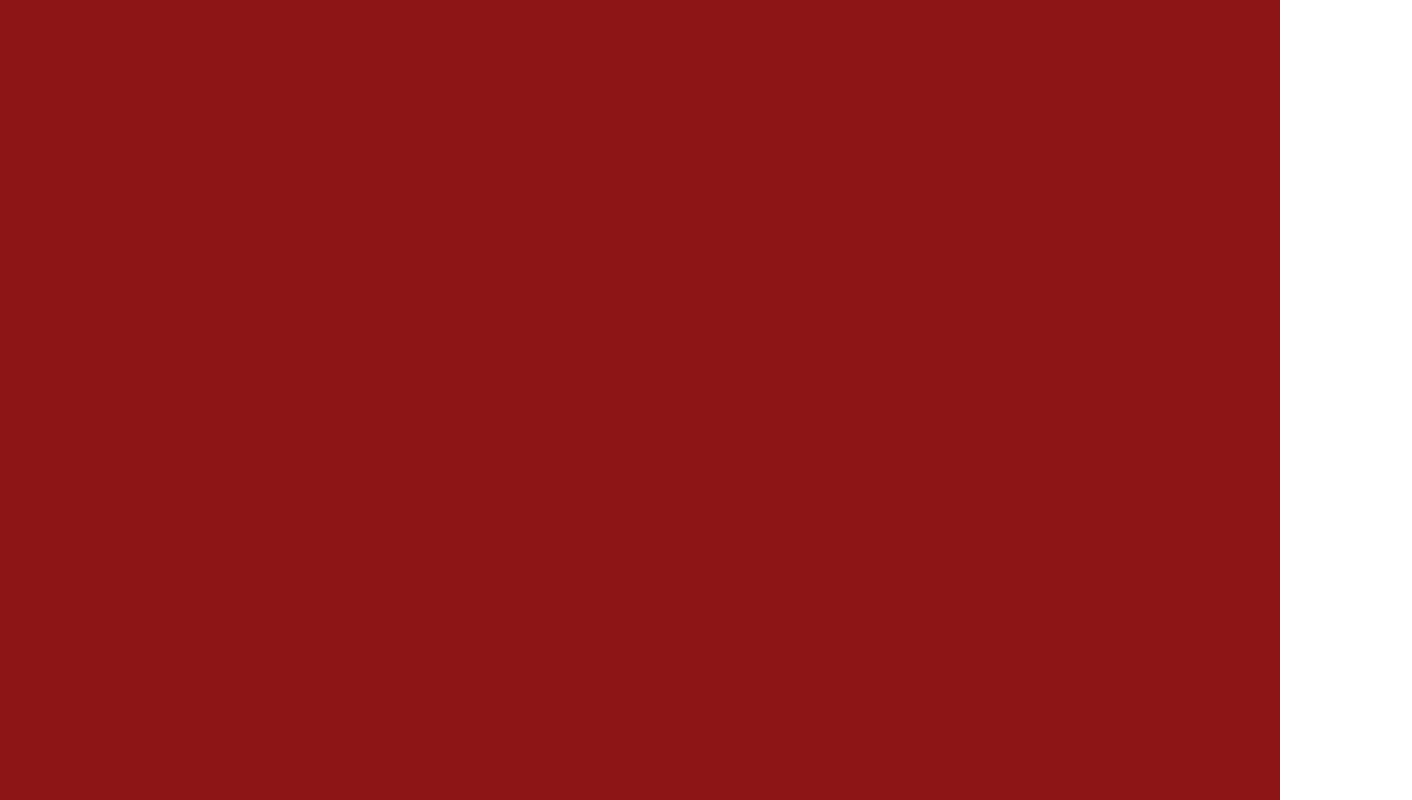
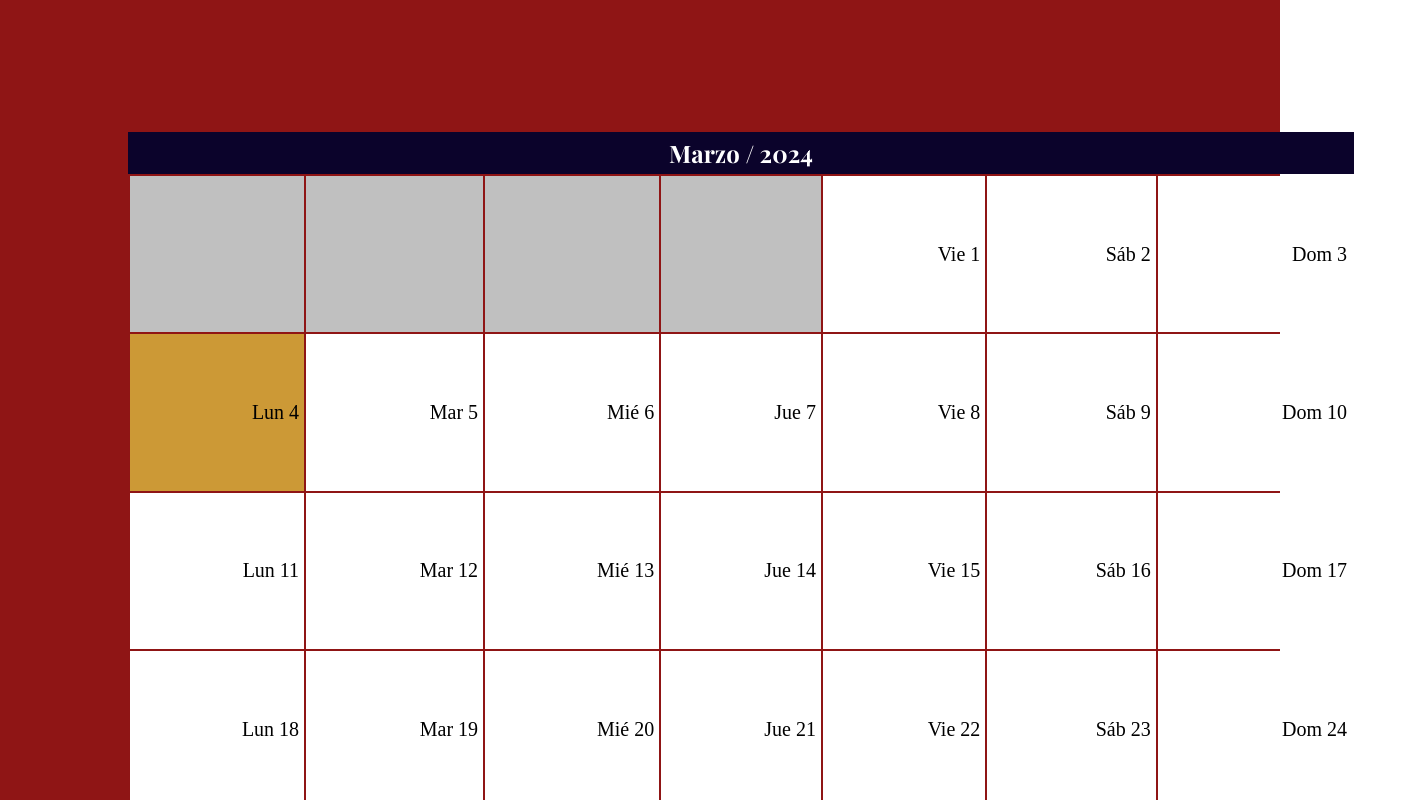
Before and after one commit to GGSZGZ/TeatroVue, a Vue app: page / in a window 1280 px wide. Shown: the part 2860-3660 px from the top of the page, 1412 px wide, since content can reach past the window. Built offline with nearby package versions, Linux system fonts and the light colour scheme.

Commit message:
Calendar added

```diff
--- a/src/components/CardItem.vue
+++ b/src/components/CardItem.vue
@@ -9,7 +9,7 @@ import "../assets/main.css";
         sinopsis?:string
         asientos?:string[]
     }>()
-    console.log(props);
+
 </script>
 <template>
 
--- a/src/components/FooterItem.vue
+++ b/src/components/FooterItem.vue
@@ -68,6 +68,7 @@
     font-size: 28px;
     color: #5d5a88;
     font-family: "Playfair Display";
+    margin-left: 180px;
 }
 .Container{
     display: flex;
--- a/src/views/HomeView.vue
+++ b/src/views/HomeView.vue
@@ -1,7 +1,7 @@
 <script setup lang="ts">
 
 import CardItem from '../components/CardItem.vue';
-
+import { onMounted } from 'vue';
 
 let obras=[
 {
@@ -116,6 +116,63 @@ let obras=[
 
    let obras1=obras.filter(obra => [7, 10, 11, 12, 8, 9].includes(obra.idObra));
    let obras2=obras.filter(obra => ![7, 10, 11, 12, 8, 9].includes(obra.idObra));
+
+   let actual = new Date();
+  let year = actual.getFullYear();
+  let month = actual.getMonth() + 1;
+  onMounted(() => {
+  mostrarCalendario(year, month);
+  });
+
+  function mostrarCalendario(year : number, month:number) {
+    var now = new Date(year, month - 1, 1);
+    var ultimoDiaMes = new Date(year, month, 0).getDate();
+    var primerDiaSemana = now.getDay() === 0 ? 7 : now.getDay();
+
+    var dia = 0;
+    var resultado = "<tr bgcolor='silver'>";
+
+    var last_cell = primerDiaSemana + ultimoDiaMes;
+
+    // Nombres de los días de la semana
+    var diasSemana = ["Dom", "Lun", "Mar", "Mié", "Jue", "Vie", "Sáb"];
+
+    for (var i = 1; i <= 42; i++) {
+      if (i === primerDiaSemana) {
+        dia = 1;
+      }
+
+      if (i < primerDiaSemana || i >= last_cell) {
+        resultado += "<td>&nbsp;</td>";
+      } else {
+
+
+        // const obraAleatoria=listadoRespuesta[Math.round(Math.random()*10+1)];
+        var fecha = new Date(year, month - 1, dia);
+        var nombreDia = diasSemana[fecha.getDay()];
+        if (dia === actual.getDate() && month === actual.getMonth() + 1 && year === actual.getFullYear())
+        resultado += "<td class='hoy' style='text-align: right; padding: 2px 5px; background-color: var(--color-darkgoldenrod); font-size: var(--font-size-xl); font-family: var(--font-gentium-basic);' onmouseover='this.style.backgroundColor=\"var(--color-goldenrod)\"' onmouseout='this.style.backgroundColor=\"var(--color-darkgoldenrod)\"'>" + nombreDia + " " + dia + " " + "</td>";
+      else
+        resultado += "<td style='text-align: right; padding: 2px 5px; background-color: var(--neutral-colors-white); font-size: var(--font-size-xl); font-family: var(--font-gentium-basic);' onmouseover='this.style.backgroundColor=\"var(--color-goldenrod)\"' onmouseout='this.style.backgroundColor=\"var(--neutral-colors-white)\"'>" + nombreDia + " " + dia + " " + "</td>";
+      dia++;
+    }
+
+      if (i % 7 === 0) {
+        if (dia > ultimoDiaMes)
+          break;
+        resultado += "</tr><tr>\n";
+      }
+    }
+    resultado += "</tr>";
+
+    var meses = ["Enero", "Febrero", "Marzo", "Abril", "Mayo", "Junio", "Julio", "Agosto", "Septiembre", "Octubre", "Noviembre", "Diciembre"];
+
+    console.log("hola");
+    document.getElementById("calendar")!.getElementsByTagName("caption")[0].innerHTML = "<div>" + meses[month - 1] + " / " + year + "</div>";
+    document.getElementById("calendar")!.getElementsByTagName("tbody")[0].innerHTML = resultado;
+
+
+  }
 </script>
 <template>
 
@@ -147,6 +204,13 @@ let obras=[
     </div>
     </section>
   </main>
+  <table id="calendar">
+        <caption></caption>
+        <tbody>
+        <tr>
+        </tr>
+        </tbody>
+</table>
 </template>
 
 <style scoped>
@@ -186,6 +250,7 @@ let obras=[
     left: 5px;
     top:685px;
     width: 400px;
+    margin-left: 180px;
   }
   .grip-cards, .grip-cards1{
     width:400px;
@@ -198,5 +263,38 @@ main{
   font-size: var(--font-size-25xl);
   color: var(--color-goldenrod);
   font-family: var(--font-lobster);
+
+}
+#calendar {
+  position: absolute;
+  top: 2992px;
+  width: 1226px;
+  height: 794px;
+  margin-left: 10%;
+}
+#calendar caption {
+  text-align: center;
+  padding: 5px 10px;
+  background-color: var(--color-gray);
+  color: var(--neutral-colors-white);
+  font-family: var(--font-playfair-display);
+  font-size: var(--headings-h3-size);
+  font-weight: bold;
+}
+caption {
+    display: table-caption;
+}
+table {
+    border-collapse: separate;
+    text-indent: initial;
+    display: table;
+    box-sizing: border-box;
+    border-spacing: 2px;
+    border-color: gray;
+}
+tbody {
+    display: table-row-group;
+    vertical-align: middle;
+    border-color: inherit;
 }
 </style>
```
